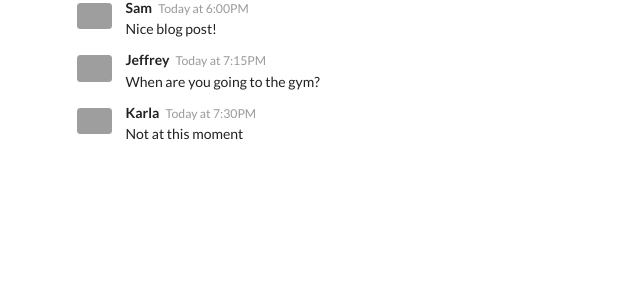
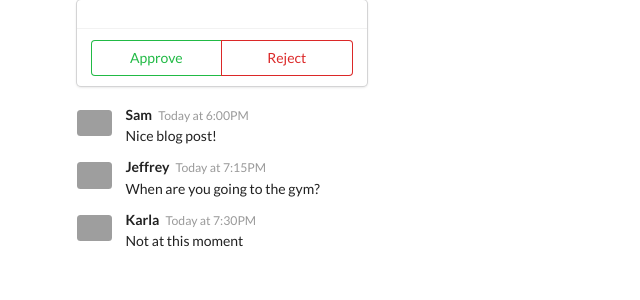
Before and after one commit to martinezjf2/components, a React (Create React App) app: page / in a window 1280 px wide. Shown: the top 300 px of the page, without its empty margins (0-640 px from the left). Built offline with nearby package versions, Linux system fonts and the light colour scheme; grey boxes are pictures that could not be loaded.

Commit message:
imported approvalcard

```diff
--- a/src/App.js
+++ b/src/App.js
@@ -1,11 +1,13 @@
 import React from "react";
 import CommentDetail from './CommentDetail';
-import  data  from './data'
+import  data  from './data';
+import ApprovalCard from './ApprovalCard'
 
 export default function App() {
     return (
 
     <div className="ui container comments">
+        <ApprovalCard />
         {data.map((comment) => {
            return (
            <CommentDetail name={comment.name} date={comment.date}message={comment.message}/>
--- a/src/ApprovalCard.jsx
+++ b/src/ApprovalCard.jsx
@@ -3,12 +3,11 @@ import React from "react"
 function ApprovalCard() {
     return (
         <div className="ui card">
-            <div className="content">
+            <div className="content"></div>
             <div className="extra content">
                 <div className="ui two buttons">
                     <div className="ui basic green button">Approve</div>
                     <div className="ui basic red button">Reject</div>
-                </div>
             </div>
             </div>
         </div>
```
